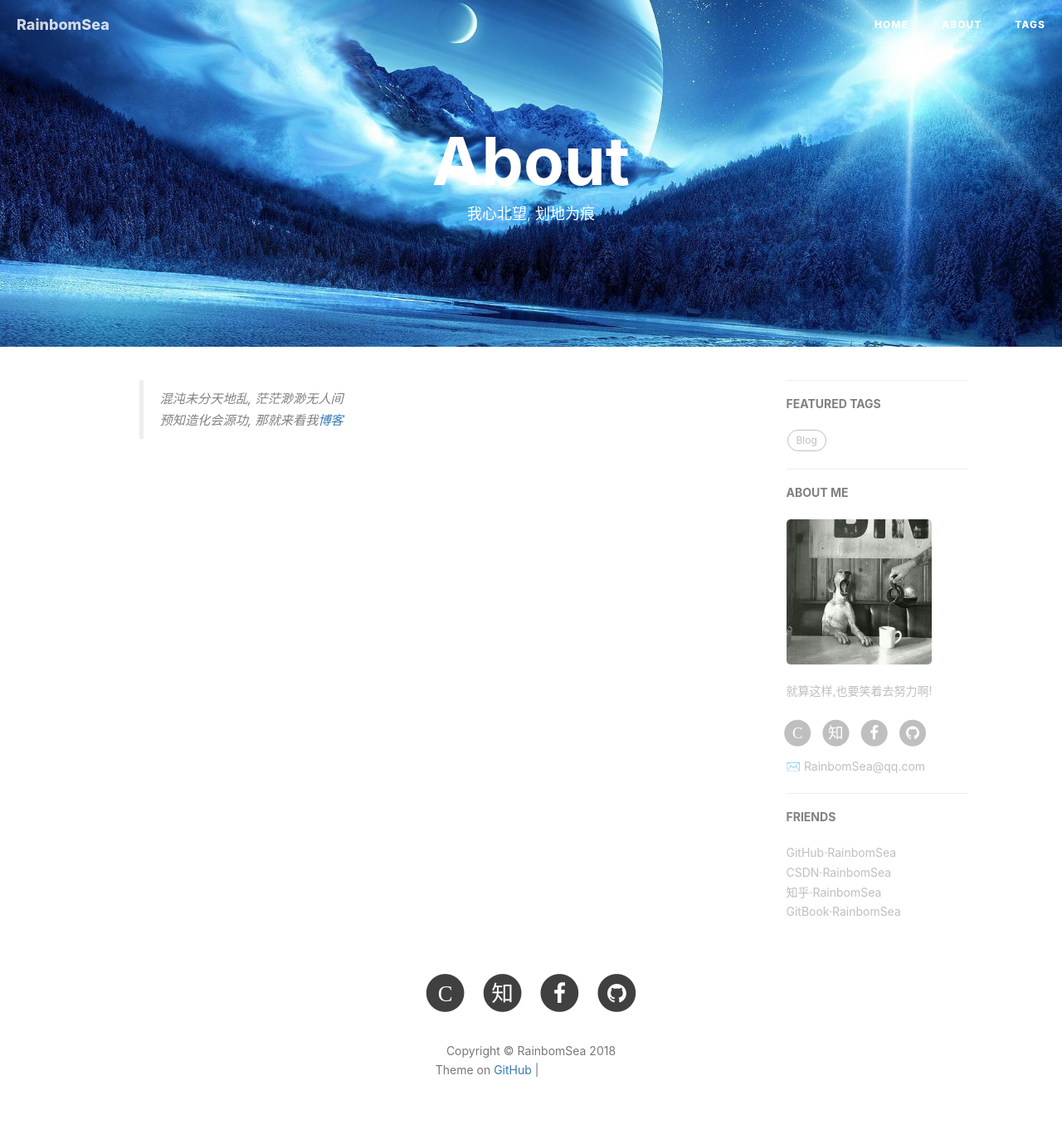
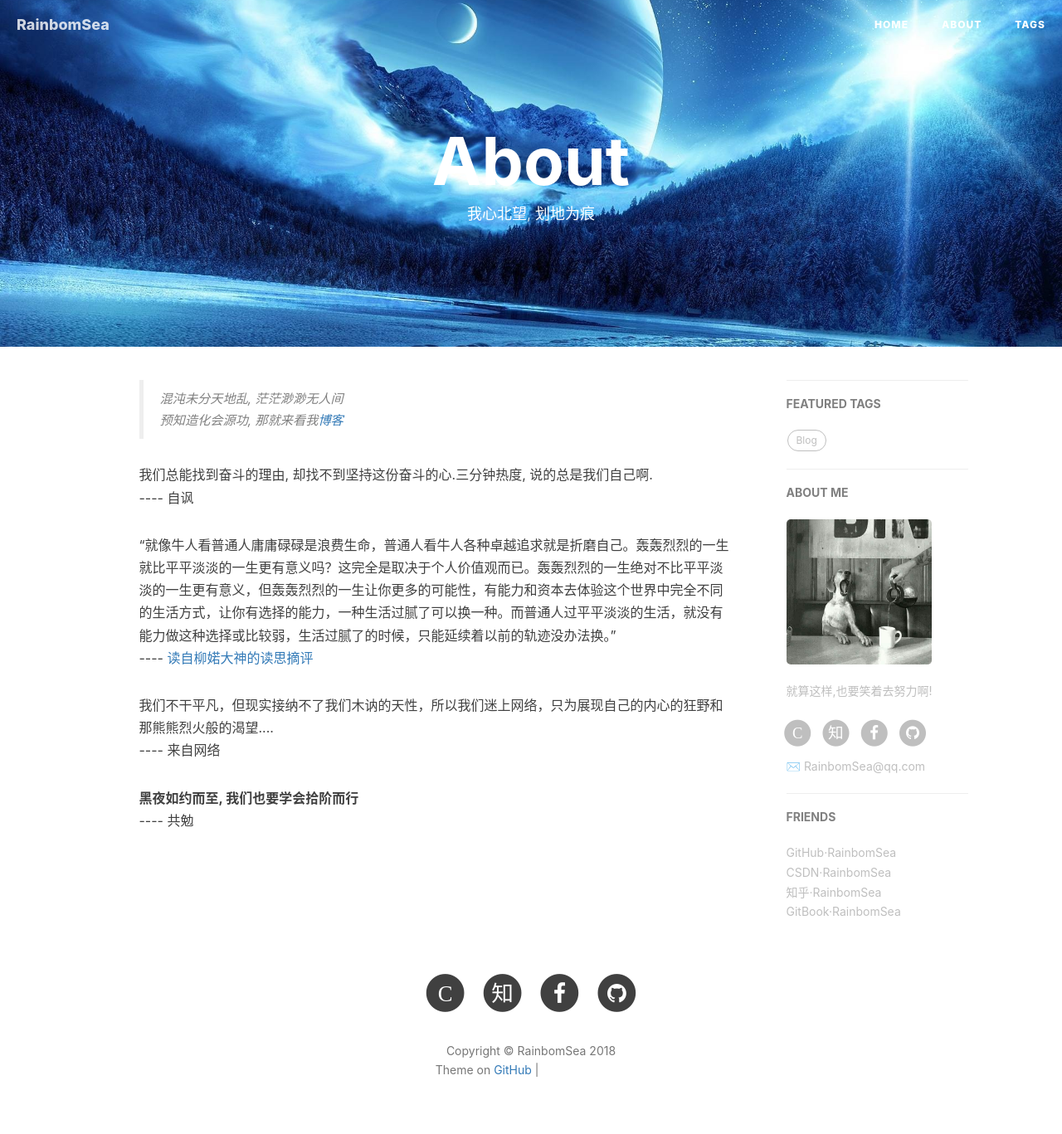
Before and after one commit to rainbomsea/rainbomsea.github.io, a Jekyll site: the page built from about.html, in a window 1280 px wide. Shown: the whole page at 83% size. Built offline with Jekyll 4.4.1, drawn with Linux system fonts in a browser that asks for light colours; nearby versions of some CDN libraries; comment, search, counter and statistics services are not loaded; grey boxes are pictures that could not be loaded.

Commit message:
添加about.html页面

```diff
--- a/about.html
+++ b/about.html
@@ -23,13 +23,29 @@ header-img: "img/home-bg-xingkong.jpg"
         </p>
 	</blockquote>
 
-	<p></p>
+	<p>
+		我们总能找到奋斗的理由, 却找不到坚持这份奋斗的心.三分钟热度, 说的总是我们自己啊.
+		<br>
+		---- 自讽
+	</p>
 
-	<p></p>
+	<p>
+		“就像牛人看普通人庸庸碌碌是浪费生命，普通人看牛人各种卓越追求就是折磨自己。轰轰烈烈的一生就比平平淡淡的一生更有意义吗？这完全是取决于个人价值观而已。轰轰烈烈的一生绝对不比平平淡淡的一生更有意义，但轰轰烈烈的一生让你更多的可能性，有能力和资本去体验这个世界中完全不同的生活方式，让你有选择的能力，一种生活过腻了可以换一种。而普通人过平平淡淡的生活，就没有能力做这种选择或比较弱，生活过腻了的时候，只能延续着以前的轨迹没办法换。”
+		<br/>
+		---- <a href="https://www.liuchuo.net/archives/category/book">读自柳婼大神的读思摘评</a>
+	</p>
 
-	<p></p>
+	<p>
+		我们不干平凡，但现实接纳不了我们木讷的天性，所以我们迷上网络，只为展现自己的内心的狂野和那熊熊烈火般的渴望....
+		<br/>
+		---- 来自网络
+	</p>
 
-	<p></p>
+	<p>
+		<strong>黑夜如约而至, 我们也要学会拾阶而行</strong>
+		<br/>
+		---- 共勉
+	</p>
 
 </div>
 
```
